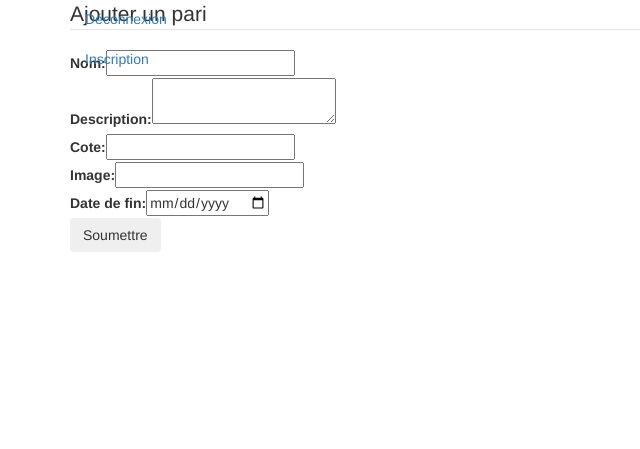
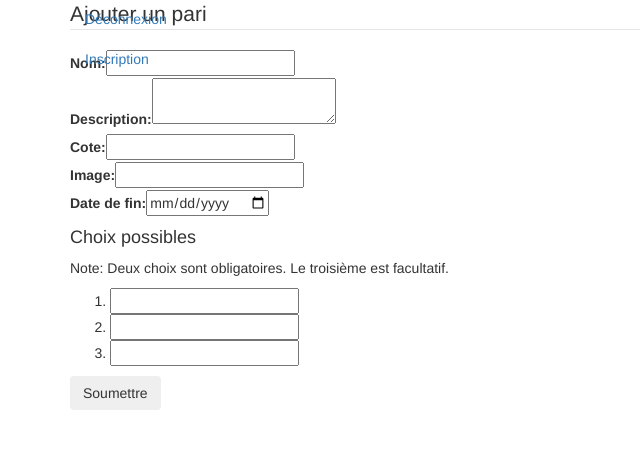
Before and after one commit to Optimousse/projet-equipe4, a CakePHP app: the page made by app/View/Paris/ajouter.ctp in a window 1280 px wide. Shown: the part 61-510 px from the top of the page, without its empty margins (0-640 px from the left). Run offline with PHP 8.4 and a stand-in for CakePHP, Linux system fonts and the light colour scheme; the template is opened without the code that fills it, so the values that code supplies are empty; form fields are guessed from the names that the template uses; some libraries are stand-ins or nearby versions.

Commit message:
Ajouté les choix dans l'ajout d'un pari. Reste à valider que le choix n'est pas vide avant de l'ajouter à la bd.

```diff
--- a/app/Controller/ParisController.php
+++ b/app/Controller/ParisController.php
@@ -25,7 +25,10 @@ class ParisController extends AppController {
         if ($this->request->is('post')) {
             $this->Pari->create();
             $this->Pari->set('parieur_id', $this->Auth->user('id'));
-            if ($this->Pari->save($this->request->data)) {
+
+            //TODO poursuivre la sauvegarde des choix. Ne doit pas sauvegarder ceux qui sont vides.
+            //essayer de construire une variable $data en y ajoutant les choix sils ne sont pas vides :)
+            if ($this->Pari->saveAll($this->request->data)) {
                 $this->Session->setFlash(__('Le pari a été créé avec succès.'));
                 return $this->redirect(array('action' => 'index'));
             }
--- a/app/View/Paris/ajouter.ctp
+++ b/app/View/Paris/ajouter.ctp
@@ -17,13 +17,29 @@
             'label' => 'Image:'));
         echo $this->Form->input('date_fin', array(
             'label' => 'Date de fin:',
-            'type' => 'date'));
+            'type' => 'date'
+            ));
+        ?>
 
+        <h4>Choix possibles</h4>
+        <p>Note: Deux choix sont obligatoires. Le troisième est facultatif.</p>
+        <ol>
+            <li>
+                <?php echo $this->Form->input('Choix.0.nom', array('label'=>false, 'after'=>' *')); ?>
+            </li>
+            <li>
+                <?php echo $this->Form->input('Choix.1.nom', array('label'=>false, 'after'=>' *')); ?>
+            </li>
+            <li>
+                <?php echo $this->Form->input('Choix.2.nom', array('label'=>false)); ?>
+            </li>
+        </ol>
+
+        <?php
         echo $this->Form->submit('Soumettre', array(
             'div' => false,
             'class' => 'btn'
-        ));
-        ?>
+        ));?>
     </fieldset>
     <?php echo $this->Form->end(); ?>
 </div>
```
Also changed, not shown: app/Model/Choix.php (added, +14 -0 lines), app/Model/Pari.php (+9 -1 lines).
